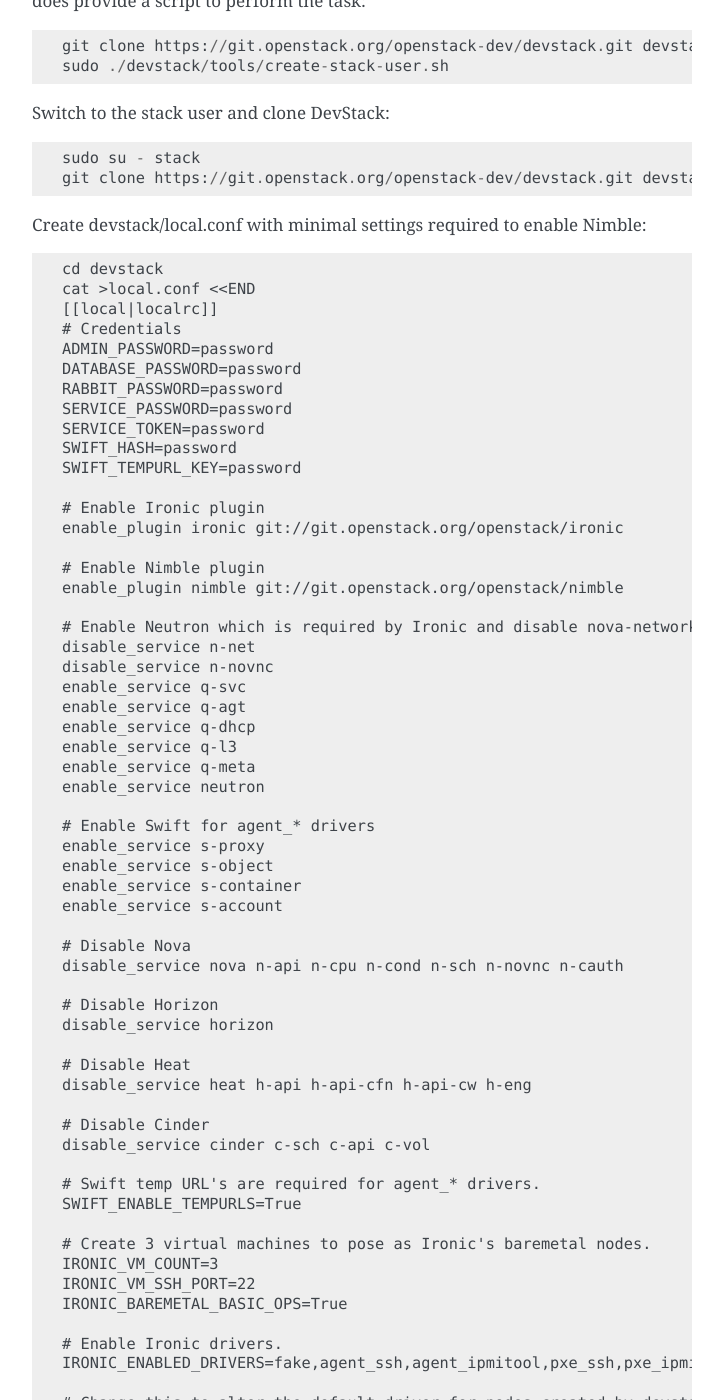
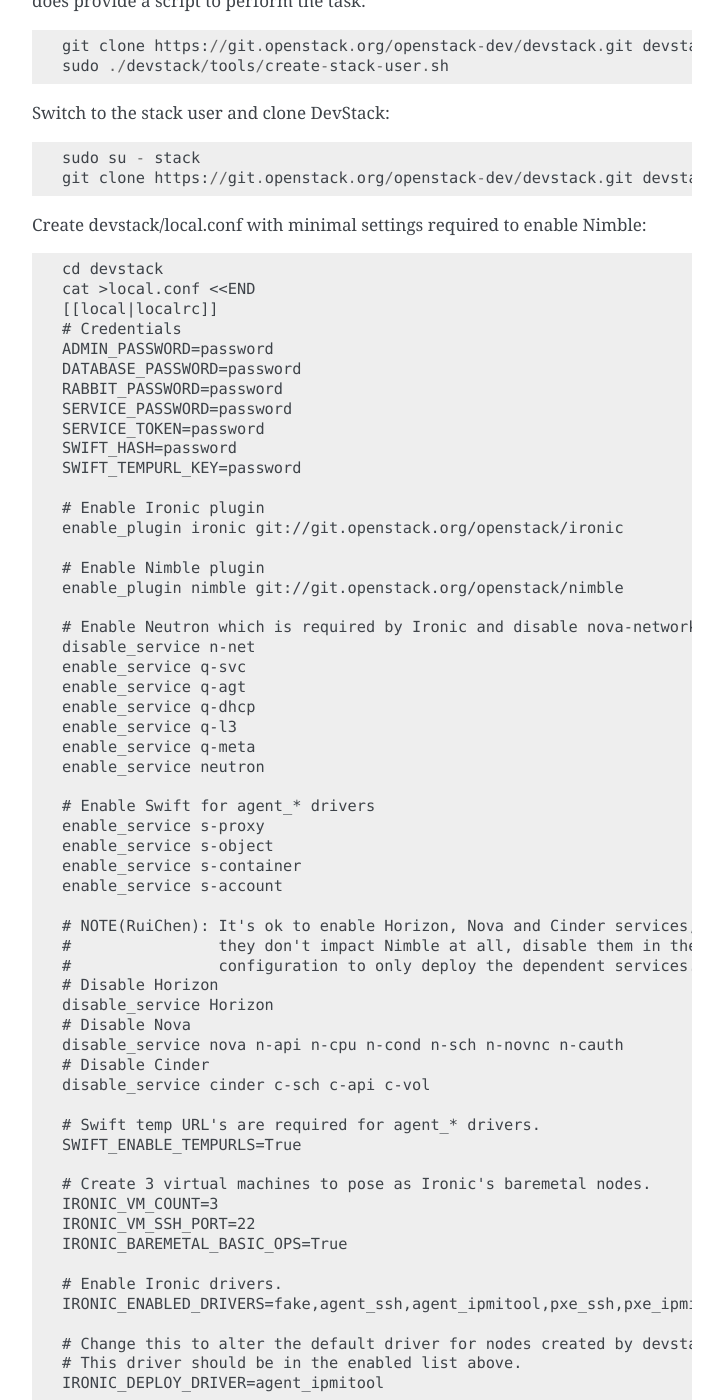
Before and after one commit to openstack-archive/mogan, a Sphinx documentation site: the page built from doc/source/dev/dev-quickstart.rst, in a window 1280 px wide and 1400 px high, scrolled down 5134 px. Shown: the whole window, without its empty margins (388-1111 px from the left). Built offline with Sphinx 7.4.7, drawn with Linux system fonts in a browser that asks for light colours; some of the changed text lies outside the part shown.

Commit message:
Update devref to make latest devstack work
1. add packages(xinetd,tftpd,tftp) to ubuntu pre-install list, they
   required by the latest ironic devstack plugin.
2. remove "n-novnc" service disable options, it's included by following
   nova disable options.
3. add some descirption to clarify that core services(Horizon, Nova, Cinder)
   don't must be disabled.
4. remove heat diable option, heat is disabled by default, make the
   options be minimal.
5. add IRONIC_TEMPEST_WHOLE_DISK_IMAGE=False, otherwise the Iroinc tempest
   would be failed, because default ironic agent deploy driver require
   partition image, should keep consistent with tempest.
6. remove IRONIC_VM_EPHEMERAL_DISK=0, it's same with default value.
7. remove network options, it's not neccessary, keep the beginner focus
   on the Nimble related options, and keep the demo local.conf clean and
   simple.

Change-Id: Ie389c50c394d2a52938899fc7d2e75dce6167933

```diff
--- a/doc/source/dev/dev-quickstart.rst
+++ b/doc/source/dev/dev-quickstart.rst
@@ -261,7 +261,6 @@
 
     # Enable Neutron which is required by Ironic and disable nova-network.
     disable_service n-net
-    disable_service n-novnc
     enable_service q-svc
     enable_service q-agt
     enable_service q-dhcp
@@ -275,15 +274,13 @@
     enable_service s-container
     enable_service s-account
 
+    # NOTE(RuiChen): It's ok to enable Horizon, Nova and Cinder services,
+    #                they don't impact Nimble at all, disable them in the demo
+    #                configuration to only deploy the dependent services.
+    # Disable Horizon
+    disable_service Horizon
     # Disable Nova
     disable_service nova n-api n-cpu n-cond n-sch n-novnc n-cauth
-
-    # Disable Horizon
-    disable_service horizon
-
-    # Disable Heat
-    disable_service heat h-api h-api-cfn h-api-cw h-eng
-
     # Disable Cinder
     disable_service cinder c-sch c-api c-vol
 
@@ -302,23 +299,17 @@
     # This driver should be in the enabled list above.
     IRONIC_DEPLOY_DRIVER=agent_ipmitool
 
+    # Using Ironic agent deploy driver by default, so don't use whole disk
+    # image in tempest.
+    IRONIC_TEMPEST_WHOLE_DISK_IMAGE=False
+
     # The parameters below represent the minimum possible values to create
     # functional nodes.
     IRONIC_VM_SPECS_RAM=1280
     IRONIC_VM_SPECS_DISK=10
 
-    # Size of the ephemeral partition in GB. Use 0 for no ephemeral partition.
-    IRONIC_VM_EPHEMERAL_DISK=0
-
     # To build your own IPA ramdisk from source, set this to True
     IRONIC_BUILD_DEPLOY_RAMDISK=False
-
-    # By default, DevStack creates a 10.0.0.0/24 network for instances.
-    # If this overlaps with the hosts network, you may adjust with the
-    # following.
-    NETWORK_GATEWAY=10.1.0.1
-    FIXED_RANGE=10.1.0.0/24
-    FIXED_NETWORK_SIZE=256
 
     # Log all output to files
     LOGFILE=$HOME/devstack.log
```
Also changed, not shown: other parts of doc/source/dev/dev-quickstart.rst (+1 -1 lines).
